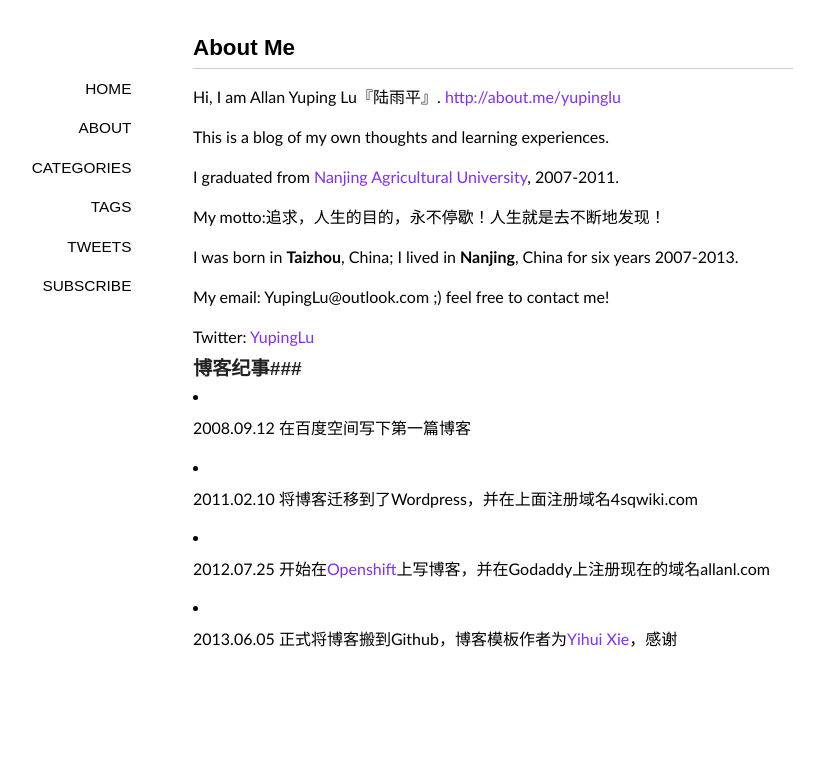
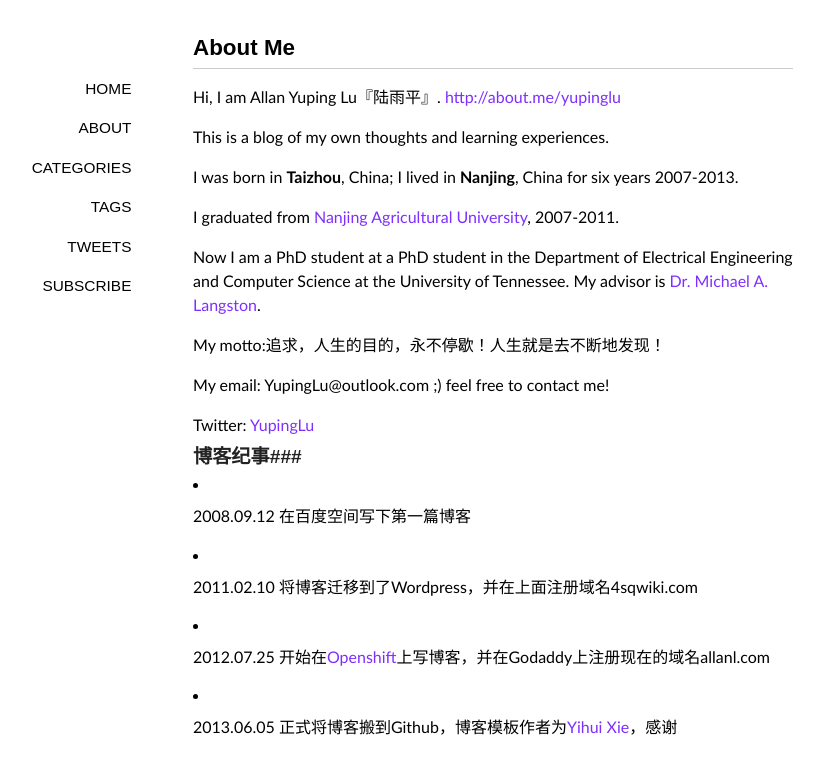
Before and after one commit to YupingLu/YupingLu.github.io, a Jekyll site: the page built from about/index.md, in a window 1280 px wide. Shown: the top 774 px of the page, without its empty margins (147-971 px from the left). Built offline with Jekyll 4.4.1, drawn with Linux system fonts in a browser that asks for light colours; some web fonts are replaced; Markdown is read by kramdown in place of the engine named in the settings; comment, search, counter and statistics services are not loaded.

Commit message:
update about

```diff
--- a/about/index.md
+++ b/about/index.md
@@ -8,11 +8,14 @@ Hi, I am Allan Yuping Lu『陆雨平』. [http://about.me/yupinglu](http://about
 
 This is a blog of my own thoughts and learning experiences.
 
+I was born in __Taizhou__, China; I lived in __Nanjing__, China for six years 2007-2013.
+
 I graduated from [Nanjing Agricultural University](http://english.njau.edu.cn/), 2007-2011.
 
+Now I am a PhD student at a PhD student in the Department of Electrical Engineering and
+Computer Science at the University of Tennessee. My advisor is [Dr. Michael A. Langston](http://web.eecs.utk.edu/~langston/).
+
 My motto:追求，人生的目的，永不停歇！人生就是去不断地发现！
-
-I was born in __Taizhou__, China; I lived in __Nanjing__, China for six years 2007-2013.
 
 My email: YupingLu@outlook.com ;)  feel free to contact me!
 
```
